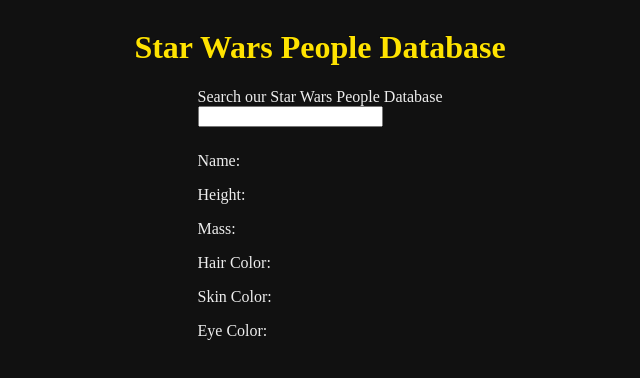
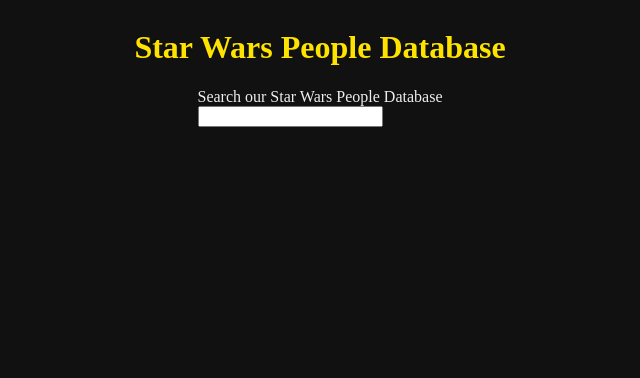
Before and after one commit to cs-S4L/swapi-client, a React app: page / in a window 1280 px wide. Shown: the top 378 px of the page, without its empty margins (320-960 px from the left). Built offline with nearby package versions, Linux system fonts and the light colour scheme.

Commit message:
Hide PeopleInfo when empty, Fix rerender Bug

```diff
--- a/src/scss/App.scss
+++ b/src/scss/App.scss
@@ -33,6 +33,10 @@
     }
 }
 
+.hide {
+    display: none;
+}
+
 .peopleInfo {
     margin-top: 25px;
 }
--- a/src/ts/components/People.tsx
+++ b/src/ts/components/People.tsx
@@ -29,7 +29,10 @@
     onChangeInput = (e) =>  {
         if (this.inputTimeout) clearTimeout(this.inputTimeout);
         this.inputTimeout = setTimeout(() => {
-            if (!e.target.value) return;
+            if (!e.target.value) {
+                this.setState({ suggestions: [] });
+                return;
+            }
             Swapi.searchPeople(e.target.value).then((response) => {
                 if (!response.data) return;
                 const names = response.data.results.map((arr) => {
@@ -55,10 +58,13 @@
             <div>
                 <label htmlFor="search">Search our Star Wars People Database</label>
                 <input id="search" type="search" name="search" onChange={this.onChangeInput}/>
-                <ul>
-                    { suggestionList }
-                </ul>
-                <PeopleInfo id={ this.state.peopleInfo }/>
+
+                { this.state.suggestions &&
+                    <ul>
+                        { suggestionList }
+                    </ul>
+                }
+                <PeopleInfo id={ this.state.peopleInfo } />
             </div>
         );
     }
--- a/src/ts/components/PeopleInfo.tsx
+++ b/src/ts/components/PeopleInfo.tsx
@@ -30,7 +30,7 @@
     }
 
     componentDidUpdate(prevProps) {
-        if (prevProps.changedProp !== this.props.id) {
+        if (prevProps.id !== this.props.id) {
             this.getResponse();
         }
     }
@@ -44,7 +44,7 @@
 
     render() {
         return (
-            <div className="peopleInfo">
+            <div className={ `peopleInfo ${(this.state?.resp?.name) ? '': 'hide'}` }>
                 <p>
                     Name: { this.state?.resp?.name }
                 </p>
```
